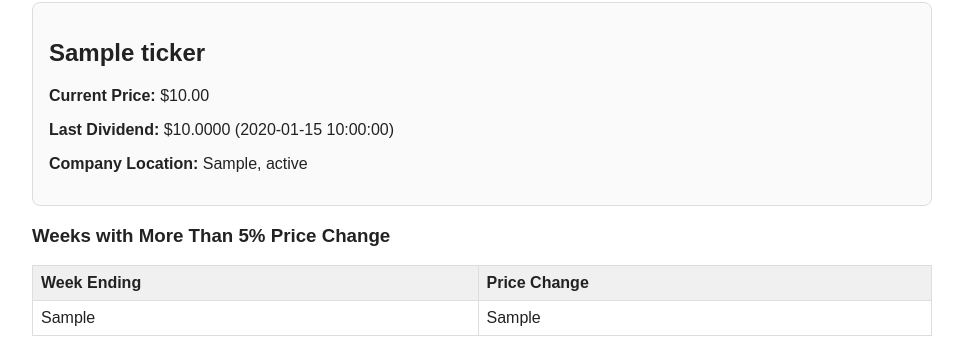
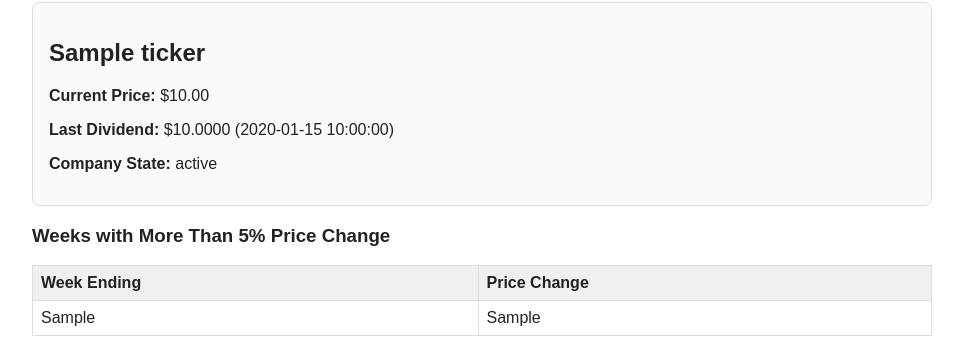
Before and after one commit to richard12386/Chatgpt, a Flask app: template templates/index.html in a window 1280 px wide. Shown: the part 218-565 px from the top of the page, without its empty margins (158-1121 px from the left). Run offline with Flask 3, Linux system fonts and the light colour scheme; the template is opened without the code that fills it: most values are stand-ins (such as "Sample title", 1, 10 or a date in 2020).

Commit message:
Show only company state in results

```diff
--- a/app.py
+++ b/app.py
@@ -18,7 +18,6 @@ class AnalysisResult:
     current_price: Optional[float]
     last_dividend: Optional[float]
     last_dividend_date: Optional[str]
-    company_city: Optional[str]
     company_state: Optional[str]
     volatile_weeks: list[dict[str, str]]
 
@@ -69,15 +68,12 @@ def get_stock_analysis(ticker_symbol: str, period: str = "2y") -> AnalysisResult
         last_dividend = float(dividends.iloc[-1])
         last_dividend_date = dividends.index[-1].strftime("%Y-%m-%d")
 
-    company_city: Optional[str] = None
     company_state: Optional[str] = None
     try:
         info = ticker.info or {}
-        company_city = info.get("city")
         company_state = info.get("state")
     except Exception:
         # Some tickers do not expose profile data consistently.
-        company_city = None
         company_state = None
 
     return AnalysisResult(
@@ -85,7 +81,6 @@ def get_stock_analysis(ticker_symbol: str, period: str = "2y") -> AnalysisResult
         current_price=current_price,
         last_dividend=last_dividend,
         last_dividend_date=last_dividend_date,
-        company_city=company_city,
         company_state=company_state,
         volatile_weeks=volatile_weeks,
     )
--- a/templates/index.html
+++ b/templates/index.html
@@ -74,9 +74,9 @@
           Not available
         {% endif %}
       </p>
-      <p><strong>Company Location:</strong>
-        {% if result.company_city or result.company_state %}
-          {{ result.company_city or "N/A" }}, {{ result.company_state or "N/A" }}
+      <p><strong>Company State:</strong>
+        {% if result.company_state %}
+          {{ result.company_state }}
         {% else %}
           Not available
         {% endif %}
```
